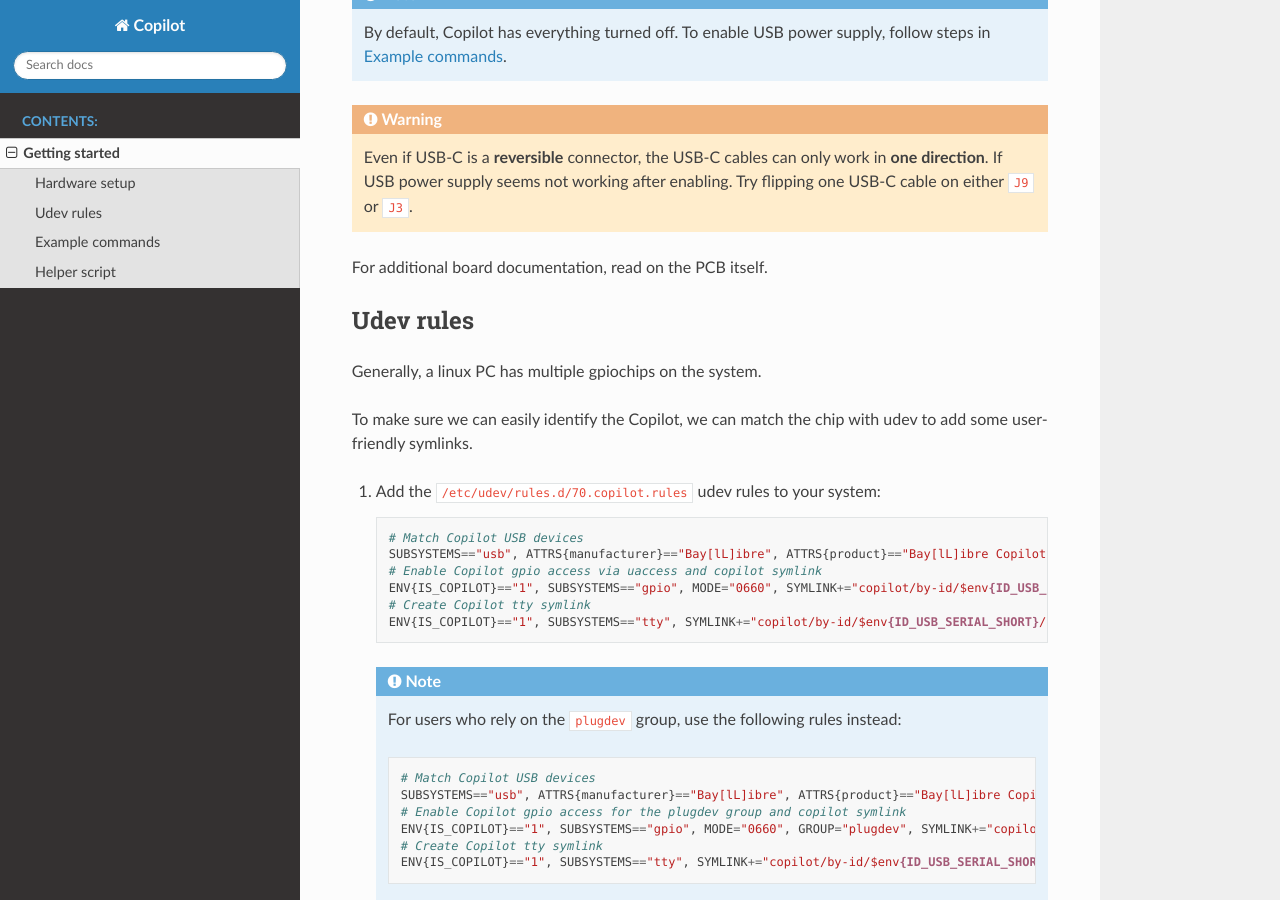
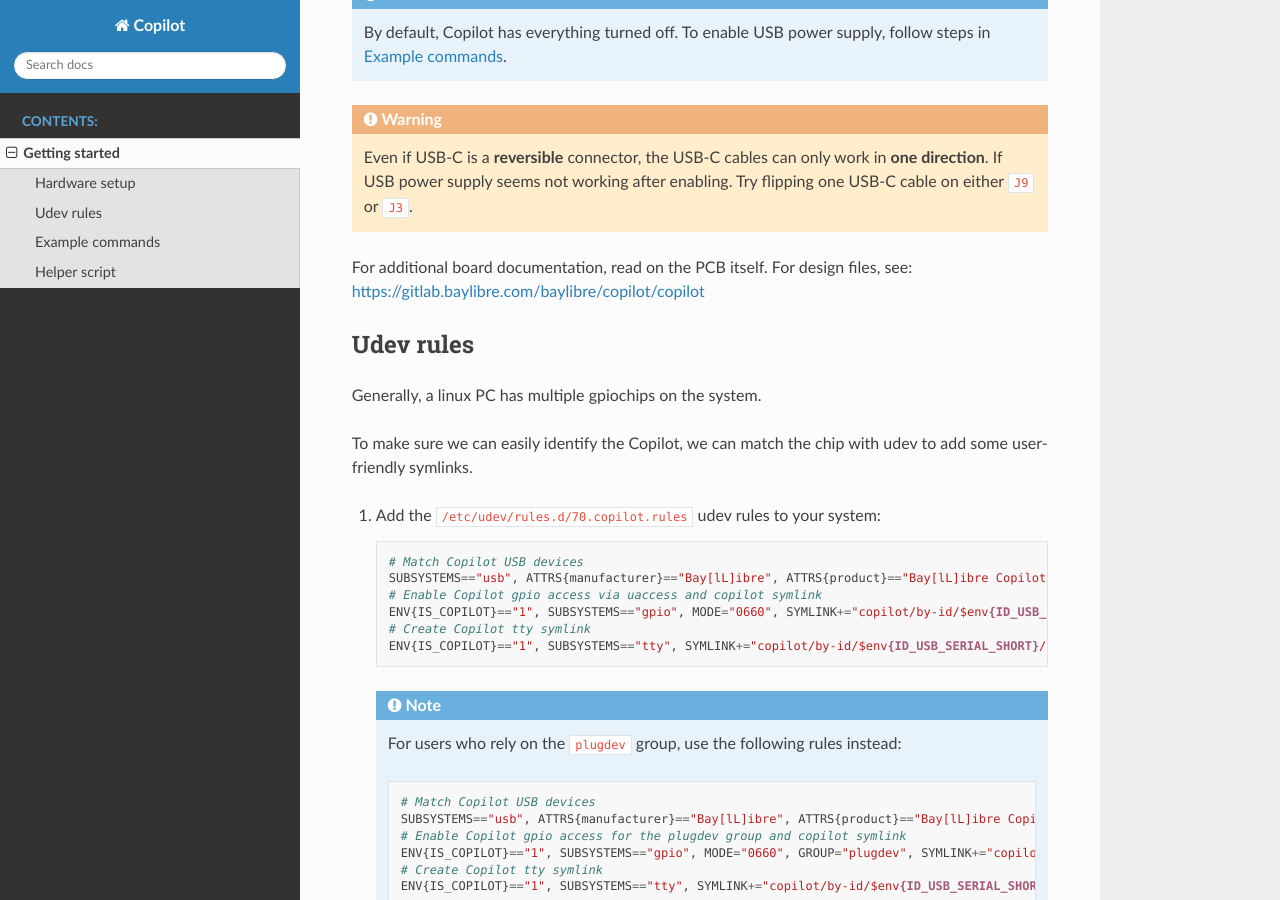
Before and after one commit to BayLibre/Copilot, a Sphinx documentation site: the page built from doc/source/getting-started.rst, in a window 1280 px wide and 900 px high, scrolled down 926 px. Built offline with Sphinx 7.4.7 and the Read the Docs theme 2.0.0, drawn with Linux system fonts in a browser that asks for light colours.

Commit message:
doc: getting-started: add link to gitlab repo
This can be useful for people only have access to the gitlab pages. This way,
they know where to find the hardware files.

Signed-off-by: Mattijs Korpershoek <mkorpershoek@baylibre.com>

```diff
--- a/doc/source/getting-started.rst
+++ b/doc/source/getting-started.rst
@@ -23,6 +23,7 @@
    If USB power supply seems not working after enabling. Try flipping one USB-C cable on either ``J9`` or ``J3``.
 
 For additional board documentation, read on the PCB itself.
+For design files, see: https://gitlab.baylibre.com/baylibre/copilot/copilot
 
 Udev rules
 ----------
```
